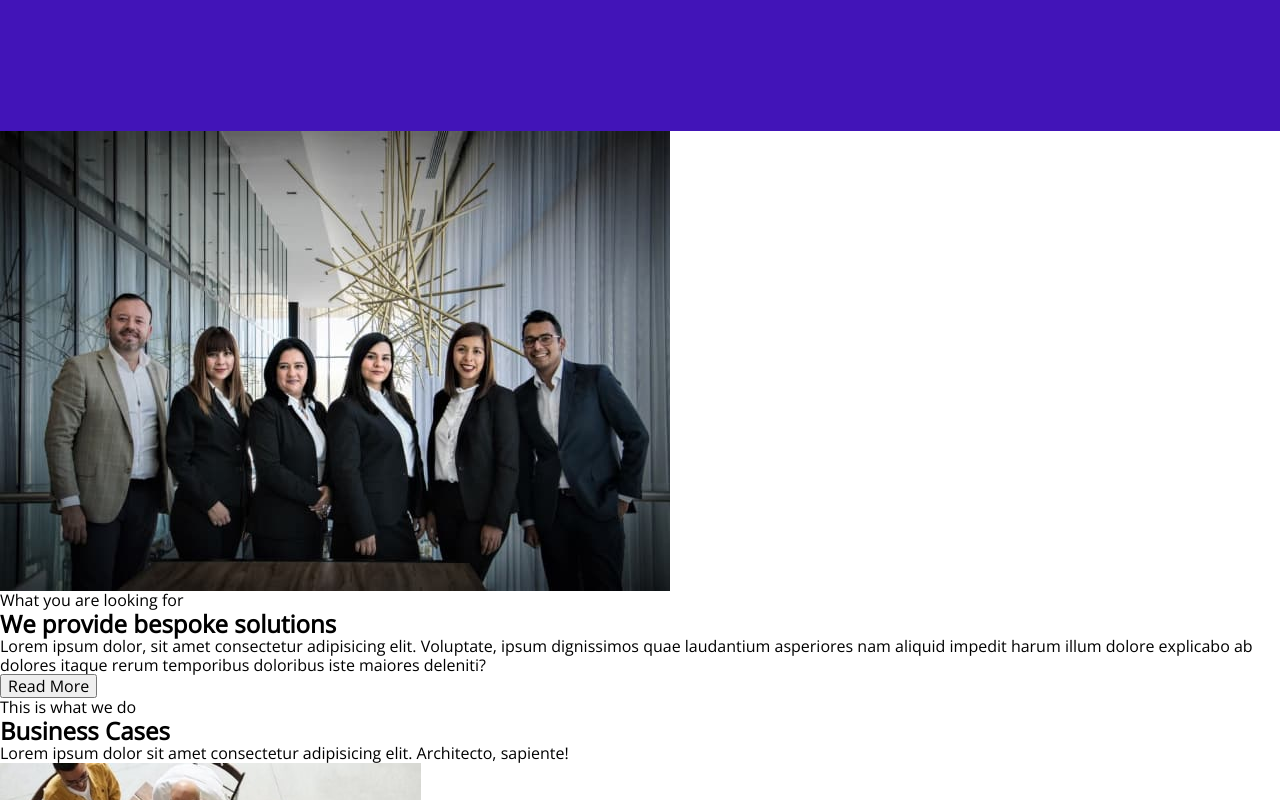
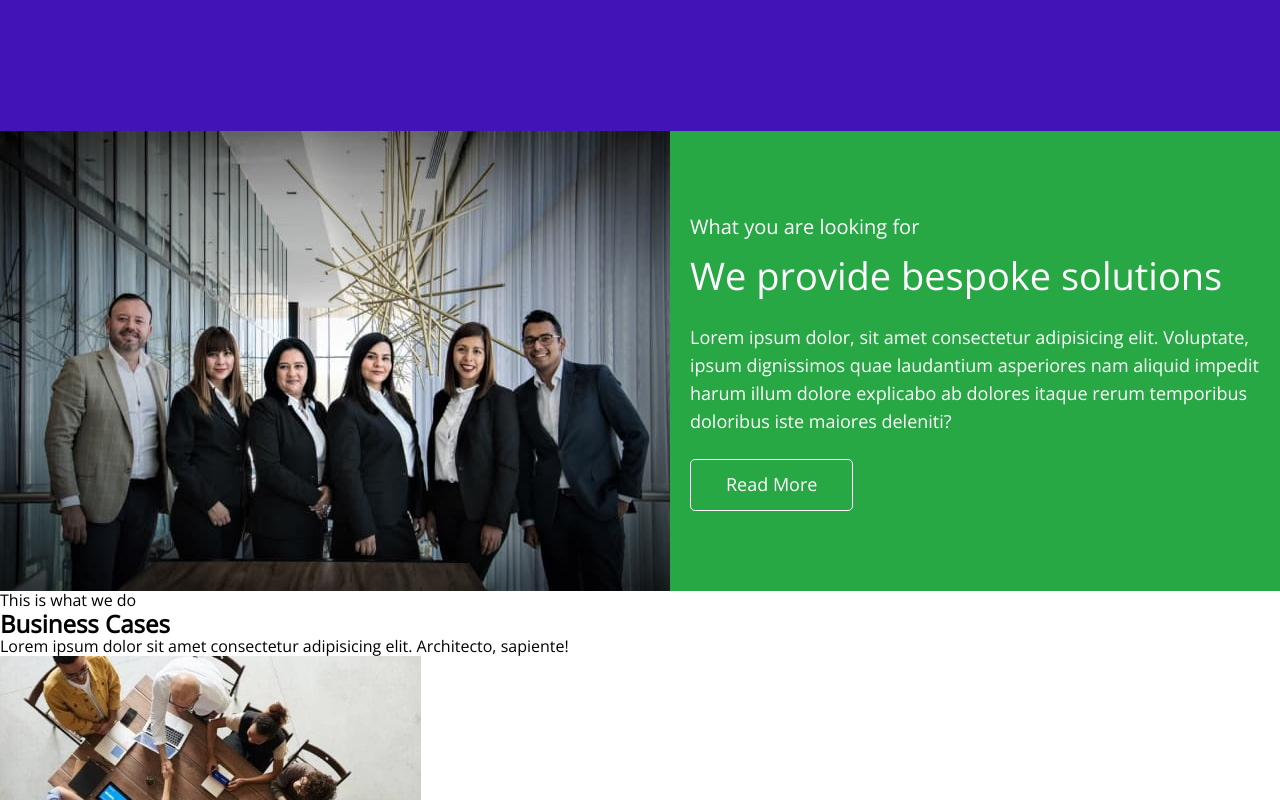
Before and after one commit to kashirin-olexsandr/blendied-94-5-6, a plain HTML site: page index.html in a window 1280 px wide. Shown: the part 680-1480 px from the top of the page. Drawn offline with nearby package versions, Linux system fonts and the light colour scheme.

Commit message:
add css "about"

```diff
--- a/css/style.css
+++ b/css/style.css
@@ -48,36 +48,44 @@ a {
 
 .header {
   background-color: rgb(66, 20, 184);
+
+  background-color: #28A745;
 }
 
 .header-container {
   padding-left: 28px;
   padding-right: 28px;
 }
+
 .header-nav {
   display: flex;
   justify-content: space-between;
   align-items: center;
 }
+
 .header-logo {
   color: #28a745;
   font-size: 35px;
   line-height: 1.2;
 }
+
 .part-header-logo {
   color: #fff;
 }
+
 .header-list {
   display: flex;
   gap: 40px;
   align-items: center;
 }
-.list {
-}
+
+.list {}
+
 .header-list-item {
   padding-top: 20px;
   padding-bottom: 20px;
 }
+
 .header-link {
   color: #fff;
   font-size: 18px;
@@ -90,11 +98,16 @@ a {
   padding-bottom: 280px;
   background-color: rgb(66, 20, 184);
 }
+
 .container {
+  margin: 0 auto;
+  max-width: 1360px;
 }
+
 .hero-container {
   text-align: center;
 }
+
 .main-title {
   color: #E9E9E9;
   text-align: center;
@@ -103,13 +116,69 @@ font-weight: 300;
   line-height: 1.2;
   margin-bottom: 24px;
 }
+
 .hero-description {
   color: #E9E9E9;
   text-align: center;
   font-size: 22px;
   line-height: 1.67;
-margin-bottom: 32px;;
+  margin-bottom: 32px;
+  ;
 }
-.hero-btn {
+
+.hero-btn {}
+
+.about {
+
+  background-color: #28A745;
+}
+
+.about-container {
+  display: flex;
+}
+
+.about-image {}
+
+.about-wrap-right {
+  padding: 80px 64px 80px 20px;
 
 }
+
+.about-subtitle {
+  color: #FFF;
+  font-size: 20px;
+  font-weight: 400;
+  line-height: 1.64;
+
+  margin-bottom: 8px;
+}
+
+.about-title {
+  color: #FFF;
+  font-size: 38px;
+  font-weight: 300;
+  line-height: 1.26;
+
+  margin-bottom: 24px;
+}
+
+.about-text {
+  color: #FFF;
+  font-size: 18px;
+  font-weight: 400;
+  line-height: 1.55;
+
+  margin-bottom: 24px;
+}
+
+.about-btn {
+  padding: 11px 35px;
+  border-radius: 5px;
+  border: 1px solid #FFF;
+  color: #FFF;
+  font-size: 18px;
+  line-height: 1.55;
+  font-family: inherit;
+  background-color: transparent;
+  cursor: pointer;
+}
--- a/index.html
+++ b/index.html
@@ -1,31 +1,24 @@
 <!DOCTYPE html>
 <html lang="en">
+
 <head>
   <meta charset="UTF-8" />
   <meta name="viewport" content="width=device-width, initial-scale=1.0" />
   <link rel="preconnect" href="https://fonts.googleapis.com" />
   <link rel="preconnect" href="https://fonts.gstatic.com" crossorigin />
-    <link
-      href="https://fonts.googleapis.com/css2?family=Open+Sans:wght@300;400&display=swap"
-      rel="stylesheet"
-    />
-    <link
-      rel="stylesheet"
-      href="https://cdnjs.cloudflare.com/ajax/libs/modern-normalize/2.0.0/modern-normalize.min.css"
+  <link href="https://fonts.googleapis.com/css2?family=Open+Sans:wght@300;400&display=swap" rel="stylesheet" />
+  <link rel="stylesheet" href="https://cdnjs.cloudflare.com/ajax/libs/modern-normalize/2.0.0/modern-normalize.min.css"
     integrity="sha512-4xo8blKMVCiXpTaLzQSLSw3KFOVPWhm/TRtuPVc4WG6kUgjH6J03IBuG7JZPkcWMxJ5huwaBpOpnwYElP/m6wg=="
-      crossorigin="anonymous"
-      referrerpolicy="no-referrer"
-    />
+    crossorigin="anonymous" referrerpolicy="no-referrer" />
   <link rel="stylesheet" href="./css/style.css" />
   <title>Finance</title>
 </head>
+
 <body>
   <header class="header">
     <div class="container header-container">
       <nav class="header-nav">
-          <a class="header-logo" href="./index.html"
-            >Finance<span class="part-header-logo">Ledger</span></a
-          >
+        <a class="header-logo" href="./index.html">Finance<span class="part-header-logo">Ledger</span></a>
         <ul class="header-list list">
           <li class="header-list-item"><a class="header-link" href="">Home</a></li>
           <li class="header-list-item"><a class="header-link" href="">About</a></li>
@@ -44,22 +37,21 @@
         <button class="hero-btn" type="button">Read More</button>
       </div>
     </section>
-      <section>
-        <img
-          src="./images/comanda.jpg"
-          alt="6 people: 4 women, 2 men"
-          width="670"
-          height="460"
-        />
-        <p>What you are looking for</p>
-        <h2>We provide bespoke solutions</h2>
-        <p>
+    <section class="about">
+      <div class="about-container container">
+        <img class="about-image" src="./images/comanda.jpg" alt="6 people: 4 women, 2 men" width="670" height="460" />
+        <div class="about-wrap-right">
+          <p class="about-subtitle">What you are looking for</p>
+          <h2 class="about-title">We provide bespoke solutions</h2>
+          <p class="about-text">
             Lorem ipsum dolor, sit amet consectetur adipisicing elit. Voluptate,
             ipsum dignissimos quae laudantium asperiores nam aliquid impedit harum
             illum dolore explicabo ab dolores itaque rerum temporibus doloribus
             iste maiores deleniti?
           </p>
-        <button type="button">Read More</button>
+          <button class="about-btn" type="button">Read More</button>
+        </div>
+      </div>
     </section>
     <section>
       <p>This is what we do</p>
@@ -70,52 +62,22 @@
       </p>
       <ul>
         <li>
-            <img
-              src="./images/team-img-1.jpg"
-              alt="Team working"
-              width="421"
-              height="282"
-            />
+          <img src="./images/team-img-1.jpg" alt="Team working" width="421" height="282" />
         </li>
         <li>
-            <img
-              src="./images/team-img-2.jpg"
-              alt="Notebook"
-              width="421"
-              height="282"
-            />
+          <img src="./images/team-img-2.jpg" alt="Notebook" width="421" height="282" />
         </li>
         <li>
-            <img
-              src="./images/team-img-3.jpg"
-              alt="Hands"
-              width="421"
-              height="282"
-            />
+          <img src="./images/team-img-3.jpg" alt="Hands" width="421" height="282" />
         </li>
         <li>
-            <img
-              src="./images/team-img-4.jpg"
-              alt="Team's hands"
-              width="421"
-              height="282"
-            />
+          <img src="./images/team-img-4.jpg" alt="Team's hands" width="421" height="282" />
         </li>
         <li>
-            <img
-              src="./images/team-img-5.jpg"
-              alt="Laptop"
-              width="421"
-              height="282"
-            />
+          <img src="./images/team-img-5.jpg" alt="Laptop" width="421" height="282" />
         </li>
         <li>
-            <img
-              src="./images/team-img-6.jpg"
-              alt="Sky&building"
-              width="421"
-              height="282"
-            />
+          <img src="./images/team-img-6.jpg" alt="Sky&building" width="421" height="282" />
         </li>
       </ul>
     </section>
@@ -140,32 +102,17 @@
       </p>
       <ul>
         <li>
-            <img
-              src="./images/section-3-1.jpg"
-              alt="man near the wall"
-              width="421"
-              height="286"
-            />
+          <img src="./images/section-3-1.jpg" alt="man near the wall" width="421" height="286" />
           <h3>John Doe</h3>
           <p>President</p>
         </li>
         <li>
-            <img
-              src="./images/section-3-2.jpg"
-              alt="happy woman"
-              width="421"
-              height="286"
-            />
+          <img src="./images/section-3-2.jpg" alt="happy woman" width="421" height="286" />
           <h3>Jane Doe</h3>
           <p>Vice President</p>
         </li>
         <li>
-            <img
-              src="./images/section-3-3.jpg"
-              alt="man wiht macbook"
-              width="421"
-              height="286"
-            />
+          <img src="./images/section-3-3.jpg" alt="man wiht macbook" width="421" height="286" />
           <h3>Steve Smith</h3>
           <p>Marketing Head</p>
         </li>
@@ -173,4 +120,5 @@
     </section>
   </main>
 </body>
+
 </html>
```
Lines whose indentation alone changed are shown as unchanged.
